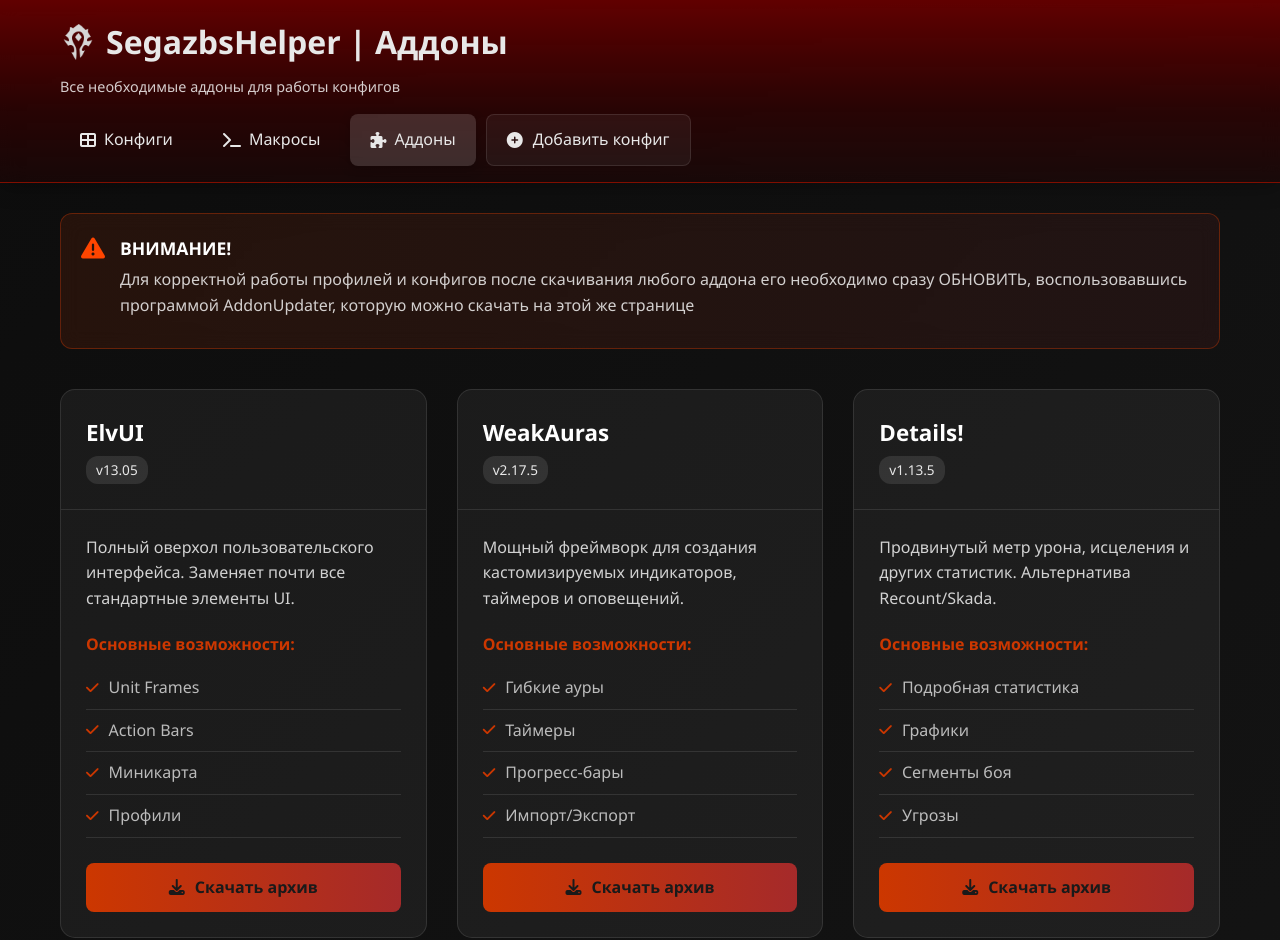
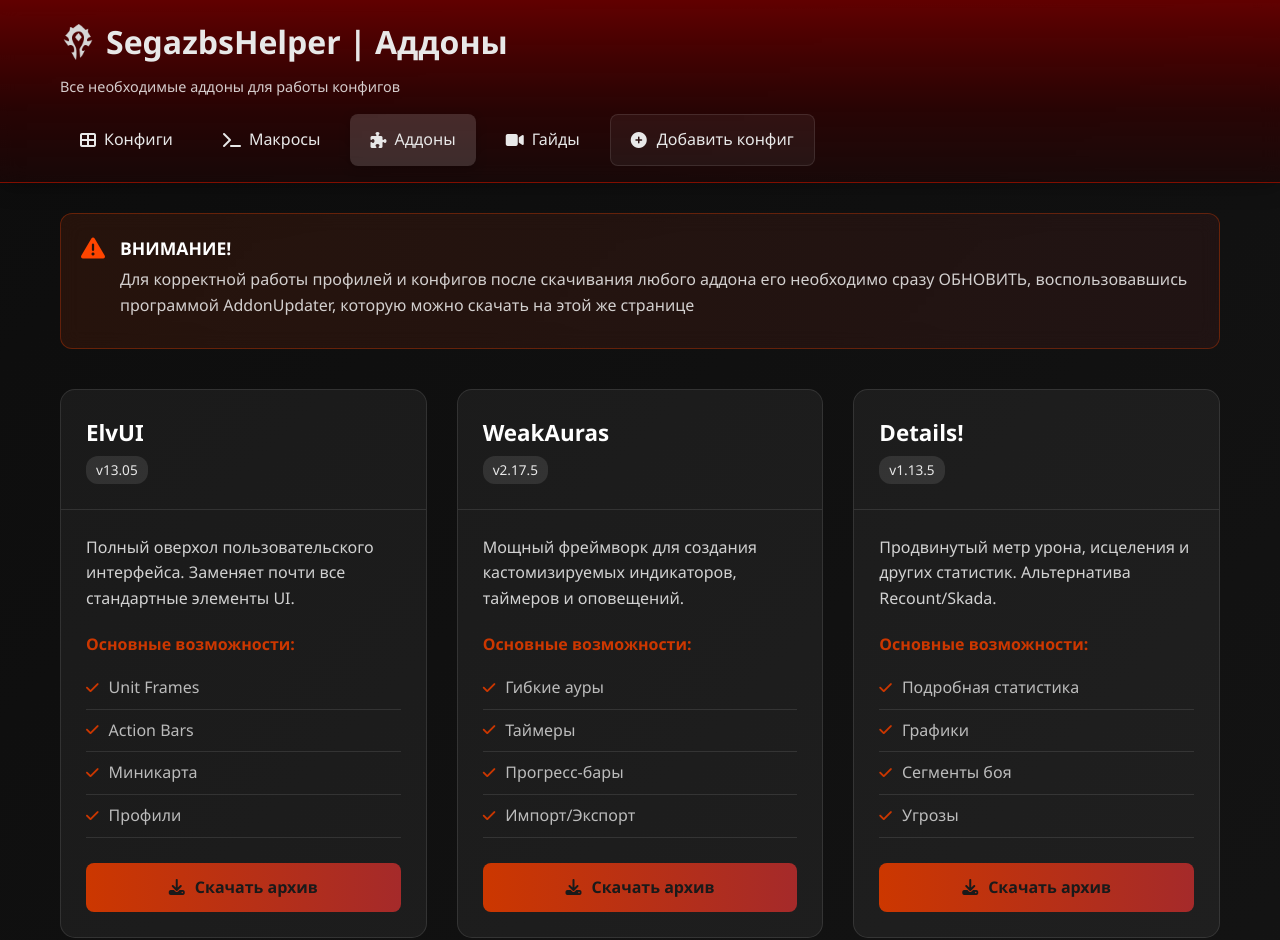
Before and after one commit to n-burov/AferistHelper-web, a website: page addons.html in a window 1280 px wide. Shown: the top 940 px of the page. Drawn offline with Linux system fonts and the light colour scheme.

Commit message:
Update addons.html

```diff
--- a/addons.html
+++ b/addons.html
@@ -335,6 +335,7 @@
                 <a href="index.html"><i class="fas fa-th-large"></i> Конфиги</a>
                 <a href="macros.html"><i class="fas fa-terminal"></i> Макросы</a>
                 <a href="addons.html" class="active"><i class="fas fa-puzzle-piece"></i> Аддоны</a>
+                <a href="guides.html"><i class="fas fa-video"></i> Гайды</a>
                 <a href="contribute.html" class="contribute-link">
                     <i class="fas fa-plus-circle"></i> Добавить конфиг
                 </a>
```
